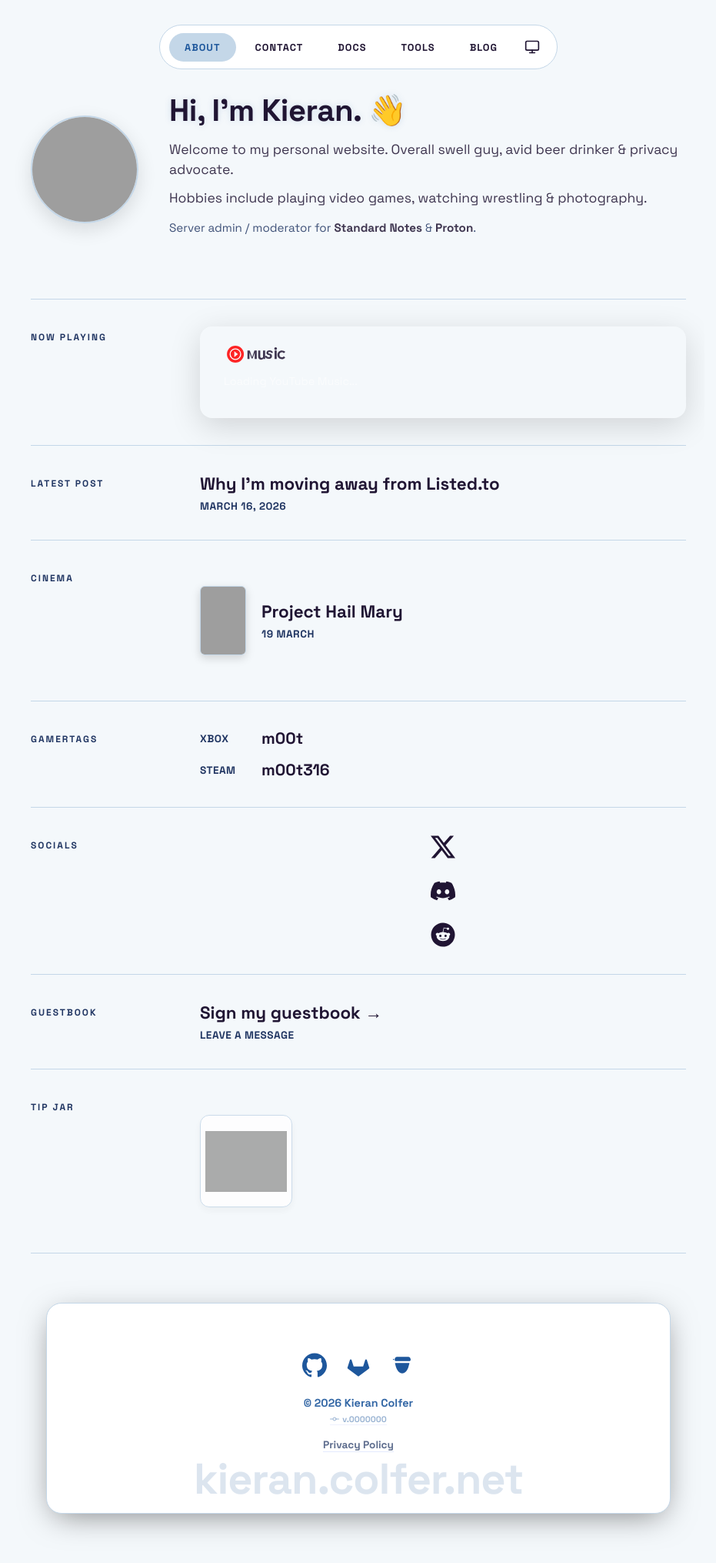
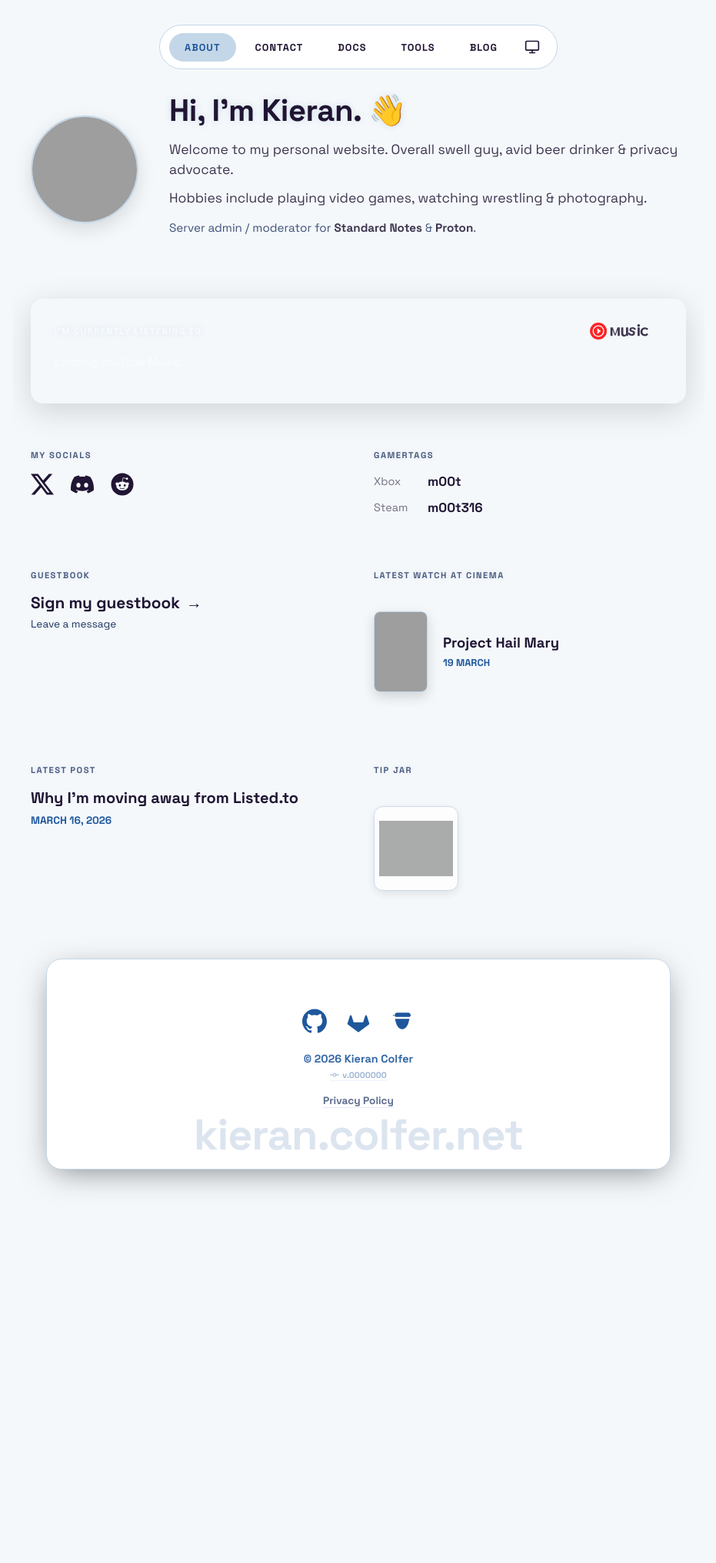
Before and after one commit to PASSK3YS/PASSK3YS.github.io, a Jekyll site: the page built from index.md, in a window 1280 px wide. Shown: the whole page at 77% size, without its empty margins (174-1105 px from the left). Built offline with Jekyll 4.4.1, drawn with Linux system fonts in a browser that asks for light colours; after the commit the page ends 1583 px from its top, so only the background shows below that; some of the changed lines change nothing that is shown; grey boxes are pictures that could not be loaded.

Commit message:
chore: revert

```diff
--- a/index.md
+++ b/index.md
@@ -15,59 +15,30 @@ title: About
     </div>
 </div>
 
-<div class="directory-container">
-
-    <div class="directory-row">
-        <div class="directory-label">Now Playing</div>
-        <div class="directory-content" style="width: 100%;">
-            <div class="ytm-special-card" id="ytm-card">
-                <div id="ytm-bg-layer"></div>
-                <div style="position: relative; z-index: 1;">
-                    <div class="ytm-header">
-                        <a href="https://music.youtube.com/" target="_blank" class="ytm-logo-link" aria-label="YouTube Music">
-                            <svg viewBox="0 0 98 24" height="22" width="98">
-                                <circle cx="12" cy="12" r="12" fill="#FF0000"/>
-                                <circle cx="12" cy="12" r="7.5" fill="none" stroke="#FFFFFF" stroke-width="1.5"/>
-                                <polygon points="10.5,8 15.5,12 10.5,16" fill="#FFFFFF"/>
-                                <path fill="currentColor" d="M29.1 6.7h3.3l3.3 9.7 3.3-9.7h3.3v12h-2.9v-8.9l-2.9 8.3h-1.6l-2.9-8.3v8.9h-2.9v-12zm22.4 12.2c-.8.6-1.9.9-3.2.9-2.6 0-4-1.5-4-4.5V6.7h3v8.3c0 1.6.6 2.3 1.8 2.3.9 0 1.7-.5 2.1-1.3V6.7h3v12h-2.3l-.4-1.3zm12.3-5c0-1.5-1-2.1-2.5-2.5l-1.3-.3c-1-.2-1.3-.6-1.3-1.2 0-.7.7-1.2 1.8-1.2 1.2 0 1.9.5 2 1.5h2.8c-.1-2.2-1.9-3.6-4.7-3.6-2.6 0-4.6 1.3-4.6 3.6 0 1.7.9 2.5 2.6 2.9l1.2.3c1.1.3 1.4.7 1.4 1.4 0 .8-.8 1.4-2.1 1.4-1.4 0-2.2-.6-2.3-1.7h-2.9c.2 2.5 2.2 4.1 5.2 4.1 2.8 0 4.8-1.3 4.8-3.7zm3.8-7.2h3v12h-3v-12zm1.5-4.5c-1.1 0-1.9.8-1.9 1.9s.8 1.9 1.9 1.9 1.9-.8 1.9-1.9-.8-1.9-1.9-1.9zm13.7 6.6c-1.2-1.3-2.9-2.1-4.8-2.1-3.7 0-6.4 2.6-6.4 6.2 0 3.7 2.6 6.2 6.2 6.2 2 0 3.8-.8 4.9-2.2l-2-1.9c-.6.8-1.6 1.4-2.9 1.4-2.1 0-3.3-1.4-3.3-3.6 0-2.2 1.3-3.6 3.3-3.6 1.3 0 2.2.6 2.9 1.4l2.1-1.8z"/>
-                            </svg>
-                        </a>
-                    </div>
-                    <div id="ytm-container" style="margin-top: 15px;">
-                        <p style="font-size: 0.9em; color: rgba(255,255,255,0.6);">Loading YouTube Music...</p>
-                    </div>
-                </div>
-            </div>
+<div class="ytm-special-card" id="ytm-card">
+    <div id="ytm-bg-layer"></div>
+    <div style="position: relative; z-index: 1;">
+        <div class="ytm-header">
+            <h3 id="ytm-header-title" style="margin: 0; font-size: 0.7rem; text-transform: uppercase; letter-spacing: 1.5px; font-weight: 700; color: rgba(255,255,255,0.7) !important;">I'm currently listening to...</h3>
+            <a href="https://music.youtube.com/" target="_blank" class="ytm-logo-link" aria-label="YouTube Music">
+                <svg viewBox="0 0 98 24" height="22" width="98">
+                    <circle cx="12" cy="12" r="12" fill="#FF0000"/>
+                    <circle cx="12" cy="12" r="7.5" fill="none" stroke="#FFFFFF" stroke-width="1.5"/>
+                    <polygon points="10.5,8 15.5,12 10.5,16" fill="#FFFFFF"/>
+                    <path fill="currentColor" d="M29.1 6.7h3.3l3.3 9.7 3.3-9.7h3.3v12h-2.9v-8.9l-2.9 8.3h-1.6l-2.9-8.3v8.9h-2.9v-12zm22.4 12.2c-.8.6-1.9.9-3.2.9-2.6 0-4-1.5-4-4.5V6.7h3v8.3c0 1.6.6 2.3 1.8 2.3.9 0 1.7-.5 2.1-1.3V6.7h3v12h-2.3l-.4-1.3zm12.3-5c0-1.5-1-2.1-2.5-2.5l-1.3-.3c-1-.2-1.3-.6-1.3-1.2 0-.7.7-1.2 1.8-1.2 1.2 0 1.9.5 2 1.5h2.8c-.1-2.2-1.9-3.6-4.7-3.6-2.6 0-4.6 1.3-4.6 3.6 0 1.7.9 2.5 2.6 2.9l1.2.3c1.1.3 1.4.7 1.4 1.4 0 .8-.8 1.4-2.1 1.4-1.4 0-2.2-.6-2.3-1.7h-2.9c.2 2.5 2.2 4.1 5.2 4.1 2.8 0 4.8-1.3 4.8-3.7zm3.8-7.2h3v12h-3v-12zm1.5-4.5c-1.1 0-1.9.8-1.9 1.9s.8 1.9 1.9 1.9 1.9-.8 1.9-1.9-.8-1.9-1.9-1.9zm13.7 6.6c-1.2-1.3-2.9-2.1-4.8-2.1-3.7 0-6.4 2.6-6.4 6.2 0 3.7 2.6 6.2 6.2 6.2 2 0 3.8-.8 4.9-2.2l-2-1.9c-.6.8-1.6 1.4-2.9 1.4-2.1 0-3.3-1.4-3.3-3.6 0-2.2 1.3-3.6 3.3-3.6 1.3 0 2.2.6 2.9 1.4l2.1-1.8z"/>
+                </svg>
+            </a>
+        </div>
+        <div id="ytm-container" style="margin-top: 20px;">
+            <p style="font-size: 0.9em; color: rgba(255,255,255,0.6);">Loading YouTube Music...</p>
         </div>
     </div>
+</div>
 
-    <div class="directory-row">
-        <div class="directory-label">Latest Post</div>
-        <div class="directory-content" id="latest-blog-container">
-            <p style="font-size: 0.9em; color: var(--text-muted);">Loading latest...</p>
-        </div>
-    </div>
-
-    <div class="directory-row">
-        <div class="directory-label">Cinema</div>
-        <div class="directory-content" id="latest-movie-container">
-            <p style="font-size: 0.9em; color: var(--text-muted);">Loading latest...</p>
-        </div>
-    </div>
-
-    <div class="directory-row">
-        <div class="directory-label">Gamertags</div>
-        <div class="directory-content gamertag-list">
-            <span class="gamertag-platform">Xbox</span>
-            <a href="https://www.xbox.com/en-GB/play/user/m00t" target="_blank" class="directory-interactive-text">m00t</a>
-            <span class="gamertag-platform">Steam</span>
-            <a href="https://steamcommunity.com/id/m00t316/" target="_blank" class="directory-interactive-text">m00t316</a>
-        </div>
-    </div>
-
-    <div class="directory-row">
-        <div class="directory-label">Socials</div>
-        <div class="directory-content social-icons">
+<div class="minimal-grid">
+    <div class="minimal-item">
+        <h3 class="minimal-header">My socials</h3>
+        <div class="social-icons">
             <a href="https://x.com/PASSK3YS" target="_blank" title="X">
                 <svg viewBox="0 0 24 24">
                     <path d="M18.901 1.153h3.68l-8.04 9.19L24 22.846h-7.406l-5.8-7.584-6.638 7.584H.474l8.6-9.83L0 1.154h7.594l5.243 6.932ZM17.61 20.644h2.039L6.486 3.24H4.298Z"/>
@@ -86,23 +57,46 @@ title: About
         </div>
     </div>
 
-    <div class="directory-row">
-        <div class="directory-label">Guestbook</div>
-        <div class="directory-content">
-            <a href="/guestbook/" class="directory-link-wrapper">
-                <span class="directory-title">Sign my guestbook &rarr;</span>
-                <span class="directory-meta">Leave a message</span>
-            </a>
+    <div class="minimal-item">
+        <h3 class="minimal-header">Gamertags</h3>
+        <div class="gamertag-list">
+            <span class="gamertag-label">Xbox</span>
+            <a href="https://www.xbox.com/en-GB/play/user/m00t" target="_blank">m00t</a>
+
+            <span class="gamertag-label">Steam</span>
+            <a href="https://steamcommunity.com/id/m00t316/" target="_blank">m00t316</a>
         </div>
     </div>
 
-    <div class="directory-row">
-        <div class="directory-label">Tip Jar</div>
-        <div class="directory-content">
+    <div class="minimal-item">
+        <h3 class="minimal-header">Guestbook</h3>
+        <a href="/guestbook/" class="minimal-link-card">
+            <span class="guestbook-text">Sign my guestbook</span>
+            <span class="guestbook-arrow">&rarr;</span>
+            <span style="font-size: 0.85rem; color: var(--text-muted); display: block; margin-top: 6px; font-weight: normal;">Leave a message</span>
+        </a>
+    </div>
+
+    <div class="minimal-item">
+        <h3 class="minimal-header">Latest watch at Cinema</h3>
+        <div id="latest-movie-container">
+            <p style="font-size: 0.9em; color: var(--text-muted);">Loading latest...</p>
+        </div>
+    </div>
+
+    <div class="minimal-item">
+        <h3 class="minimal-header">Latest post</h3>
+        <div id="latest-blog-container">
+            <p style="font-size: 0.9em; color: var(--text-muted);">Loading latest...</p>
+        </div>
+    </div>
+
+    <div class="minimal-item">
+        <h3 class="minimal-header">Tip Jar</h3>
+        <div class="tip-jar-container">
             <img src="https://files.horizon.pics/7a5ffcb6-a038-4326-b27b-f6206d417b7f?a=480&region=eu-central&mime1=image&mime2=jpeg" alt="Monero QR Code" class="tip-qr">
         </div>
     </div>
-
 </div>
 
 <style>
@@ -142,112 +136,40 @@ title: About
     text-decoration: underline;
 }
 
-.directory-container {
+.ytm-special-card {
+    position: relative;
+    overflow: hidden;
+    border-radius: 16px;
+    padding: 30px;
+    margin-bottom: 60px;
+    box-shadow: 0 10px 40px rgba(0,0,0,0.15);
+    border: 1px solid rgba(255, 255, 255, 0.05);
+}
+
+.minimal-grid {
+    display: grid;
+    grid-template-columns: repeat(auto-fit, minmax(280px, 1fr));
+    gap: 70px 40px;
+}
+
+.minimal-item {
     display: flex;
     flex-direction: column;
-    border-top: 1px solid var(--border);
 }
 
-.directory-row {
-    display: flex;
-    align-items: flex-start;
-    padding: 35px 0;
-    border-bottom: 1px solid var(--border);
-}
-
-.directory-label {
-    width: 220px;
-    flex-shrink: 0;
-    font-size: 0.75rem;
+.minimal-header {
+    font-size: 0.7rem;
     text-transform: uppercase;
-    letter-spacing: 2px;
+    letter-spacing: 1.5px;
     color: var(--text-muted);
+    opacity: 0.8;
+    margin: 0 0 16px 0;
     font-weight: 700;
-    padding-top: 6px;
-}
-
-.directory-content {
-    flex-grow: 1;
-    display: flex;
-    flex-direction: column;
-    justify-content: center;
-}
-
-.directory-link-wrapper {
-    display: flex;
-    flex-direction: column;
-    text-decoration: none !important;
-    transition: transform 0.3s ease;
-}
-
-.directory-link-wrapper:hover {
-    transform: translateX(8px);
-}
-
-.directory-title {
-    font-size: 1.4rem;
-    font-weight: 800;
-    color: var(--text);
-    margin-bottom: 6px;
-    transition: color 0.2s ease;
-}
-
-.directory-link-wrapper:hover .directory-title {
-    color: var(--accent);
-}
-
-.directory-meta {
-    font-size: 0.85rem;
-    color: var(--text-muted);
-    text-transform: uppercase;
-    font-weight: 700;
-    letter-spacing: 0.5px;
-}
-
-.directory-interactive-text {
-    font-size: 1.3rem;
-    font-weight: 800;
-    color: var(--text);
-    text-decoration: none;
-    transition: color 0.2s ease;
-}
-
-.directory-interactive-text:hover {
-    color: var(--accent);
-    text-decoration: underline;
-}
-
-.directory-movie-thumb {
-    width: 60px;
-    height: 90px;
-    object-fit: cover;
-    border-radius: 6px;
-    box-shadow: 0 4px 12px rgba(0,0,0,0.15);
-    transition: transform 0.3s ease;
-}
-
-.directory-link-wrapper:hover .directory-movie-thumb {
-    transform: scale(1.05);
-}
-
-.gamertag-list {
-    display: grid;
-    grid-template-columns: 70px 1fr;
-    gap: 15px 10px;
-    align-items: center;
-}
-
-.gamertag-platform {
-    font-size: 0.85rem;
-    color: var(--text-muted);
-    text-transform: uppercase;
-    font-weight: 700;
-    letter-spacing: 0.5px;
 }
 
 .social-icons {
     display: flex;
-    gap: 25px;
+    gap: 22px;
     align-items: center;
     flex-wrap: wrap;
 }
@@ -260,41 +182,91 @@ title: About
 
 .social-icons a:hover {
     color: var(--accent);
-    transform: translateY(-4px);
+    transform: translateY(-3px);
 }
 
 .social-icons svg {
-    width: 32px;
-    height: 32px;
+    width: 30px;
+    height: 30px;
     fill: currentColor;
 }
 
+.gamertag-list {
+    display: grid;
+    grid-template-columns: 60px 1fr;
+    gap: 12px 10px;
+    align-items: center;
+}
+
+.gamertag-label {
+    opacity: 0.6;
+    font-size: 0.9em;
+    color: var(--text);
+}
+
+.gamertag-list a {
+    color: var(--text);
+    text-decoration: none;
+    font-weight: 600;
+    transition: color 0.2s ease;
+    font-size: 1.05rem;
+}
+
+.gamertag-list a:hover {
+    color: var(--accent);
+}
+
+.minimal-link-card {
+    text-decoration: none;
+    display: block;
+    transition: transform 0.2s ease;
+}
+
+.guestbook-text {
+    font-size: 1.3rem;
+    font-weight: 700;
+    color: var(--text);
+    transition: color 0.2s ease;
+}
+
+.guestbook-arrow {
+    font-size: 1.3rem;
+    font-weight: 700;
+    color: var(--text);
+    display: inline-block;
+    transition: transform 0.3s ease, color 0.2s ease;
+    margin-left: 4px;
+}
+
+.minimal-link-card:hover .guestbook-text,
+.minimal-link-card:hover .guestbook-arrow {
+    color: var(--accent);
+}
+
+.minimal-link-card:hover .guestbook-arrow {
+    transform: translateX(6px);
+}
+
+.tip-jar-container {
+    display: flex;
+    align-items: flex-start;
+}
+
 .tip-qr {
-    width: 120px;
-    height: 120px;
+    width: 110px;
+    height: 110px;
     object-fit: contain;
     background-color: #ffffff;
     padding: 6px;
     border-radius: 12px;
-    border: 1px solid var(--border);
-    box-shadow: 0 4px 12px rgba(0,0,0,0.05);
+    box-shadow: 0 4px 12px rgba(0,0,0,0.1);
     opacity: 0.85;
     transition: opacity 0.3s ease, transform 0.3s ease;
 }
 
 .tip-qr:hover {
     opacity: 1;
-    transform: translateY(-3px);
-}
-
-.ytm-special-card {
-    position: relative;
-    overflow: hidden;
-    border-radius: 16px;
-    padding: 24px 30px;
-    box-shadow: 0 10px 40px rgba(0,0,0,0.15);
-    border: 1px solid rgba(255, 255, 255, 0.05);
-    width: 100%;
+    transform: translateY(-2px);
 }
 
 #ytm-bg-layer {
@@ -361,11 +333,11 @@ title: About
 }
 
 .ytm-thumb-large {
-    width: 85px;
-    height: 85px;
+    width: 90px;
+    height: 90px;
     object-fit: cover;
     border-radius: 10px;
-    box-shadow: 0 8px 24px rgba(0,0,0,0.5);
+    box-shadow: 0 10px 30px rgba(0,0,0,0.6);
     border: none;
     transition: transform 0.3s ease;
 }
@@ -409,7 +381,7 @@ title: About
 
 .prev-track-text {
     font-size: 0.85rem;
-    color: rgba(255, 255, 255, 0.95) !important;
+    color: rgba(255, 255, 255, 0.9) !important;
     white-space: nowrap;
     overflow: hidden;
     text-overflow: ellipsis;
@@ -478,7 +450,7 @@ title: About
 }
 
 .play-history-list::-webkit-scrollbar-thumb {
-    background: rgba(255, 255, 255, 0.3);
+    background: rgba(255, 255, 255, 0.2);
     border-radius: 3px;
 }
 
@@ -488,12 +460,12 @@ title: About
     gap: 15px;
     padding: 8px;
     border-radius: 8px;
-    background: rgba(0, 0, 0, 0.25);
+    background: rgba(0, 0, 0, 0.2);
     transition: background 0.2s;
 }
 
 .history-track-item:hover {
-    background: rgba(0, 0, 0, 0.5);
+    background: rgba(0, 0, 0, 0.4);
 }
 
 .history-track-img {
@@ -526,24 +498,97 @@ title: About
     text-overflow: ellipsis;
 }
 
-@media (max-width: 768px) {
+.latest-movie-content {
+    display: flex;
+    align-items: center;
+    gap: 20px;
+    text-decoration: none !important;
+}
+
+.latest-movie-thumb {
+    width: 70px;
+    height: 105px;
+    object-fit: cover;
+    border-radius: 8px;
+    box-shadow: 0 6px 16px rgba(0,0,0,0.15);
+    transition: transform 0.3s ease;
+}
+
+.latest-movie-info {
+    display: flex;
+    flex-direction: column;
+}
+
+.latest-movie-title {
+    font-weight: bold;
+    font-size: 1.15rem;
+    margin: 0 0 6px 0;
+    color: var(--text);
+    line-height: 1.2;
+    transition: color 0.2s ease;
+}
+
+.latest-movie-date {
+    font-size: 0.8rem;
+    color: var(--accent);
+    margin: 0;
+    text-transform: uppercase;
+    font-weight: bold;
+}
+
+.latest-movie-link-wrapper {
+    text-decoration: none !important;
+    display: block;
+}
+
+.latest-movie-link-wrapper:hover .latest-movie-title {
+    color: var(--accent) !important;
+}
+
+.latest-movie-link-wrapper:hover .latest-movie-thumb {
+    transform: scale(1.03);
+}
+
+.latest-blog-content {
+    display: flex;
+    flex-direction: column;
+}
+
+.latest-blog-title {
+    font-weight: bold;
+    font-size: 1.25rem;
+    margin: 0 0 8px 0;
+    color: var(--text);
+    line-height: 1.3;
+    transition: color 0.2s ease;
+}
+
+.latest-blog-date {
+    font-size: 0.85rem;
+    color: var(--accent);
+    margin: 0;
+    text-transform: uppercase;
+    font-weight: bold;
+}
+
+.latest-blog-link-wrapper {
+    text-decoration: none !important;
+    display: block;
+}
+
+.latest-blog-link-wrapper:hover .latest-blog-title {
+    color: var(--accent) !important;
+}
+
+@media (max-width: 850px) {
     .minimal-bio {
         flex-direction: column;
         text-align: center;
         gap: 25px;
     }
-    .directory-row {
-        flex-direction: column;
-        padding: 25px 0;
-        gap: 15px;
-    }
-    .directory-label {
-        width: 100%;
-        padding-top: 0;
-        border-bottom: 1px solid var(--border);
-        padding-bottom: 10px;
-        margin-bottom: 5px;
-    }
+}
+
+@media (max-width: 600px) {
     .ytm-track-layout {
         flex-direction: column;
         align-items: flex-start;
@@ -688,11 +733,13 @@ fetch('/cinema-watchlist/2026/')
         const firstMovie = new DOMParser().parseFromString(html, 'text/html').querySelector('.movie-card');
         if (firstMovie) {
             document.getElementById('latest-movie-container').innerHTML = `
-                <a href="/cinema-watchlist/2026/" class="directory-link-wrapper" style="flex-direction: row; align-items: center; gap: 20px;">
-                    <img src="${firstMovie.querySelector('.movie-thumbnail').src}" alt="${firstMovie.querySelector('.movie-title').textContent}" class="directory-movie-thumb">
-                    <div style="display: flex; flex-direction: column;">
-                        <span class="directory-title">${firstMovie.querySelector('.movie-title').textContent}</span>
-                        <span class="directory-meta">${firstMovie.querySelector('.movie-date').textContent}</span>
+                <a href="/cinema-watchlist/2026/" class="latest-movie-link-wrapper">
+                    <div class="latest-movie-content">
+                        <img src="${firstMovie.querySelector('.movie-thumbnail').src}" alt="${firstMovie.querySelector('.movie-title').textContent}" class="latest-movie-thumb">
+                        <div class="latest-movie-info">
+                            <p class="latest-movie-title">${firstMovie.querySelector('.movie-title').textContent}</p>
+                            <p class="latest-movie-date">${firstMovie.querySelector('.movie-date').textContent}</p>
+                        </div>
                     </div>
                 </a>`;
         }
@@ -705,9 +752,11 @@ fetch('/blog/')
         if (firstPost) {
             const link = firstPost.querySelector('h2 a');
             document.getElementById('latest-blog-container').innerHTML = `
-                <a href="${link.getAttribute('href')}" class="directory-link-wrapper">
-                    <span class="directory-title">${link.textContent.trim()}</span>
-                    <span class="directory-meta">${firstPost.querySelector('div').textContent.trim()}</span>
+                <a href="${link.getAttribute('href')}" class="latest-blog-link-wrapper">
+                    <div class="latest-blog-content">
+                        <p class="latest-blog-title">${link.textContent.trim()}</p>
+                        <p class="latest-blog-date">${firstPost.querySelector('div').textContent.trim()}</p>
+                    </div>
                 </a>`;
         }
     });
```
